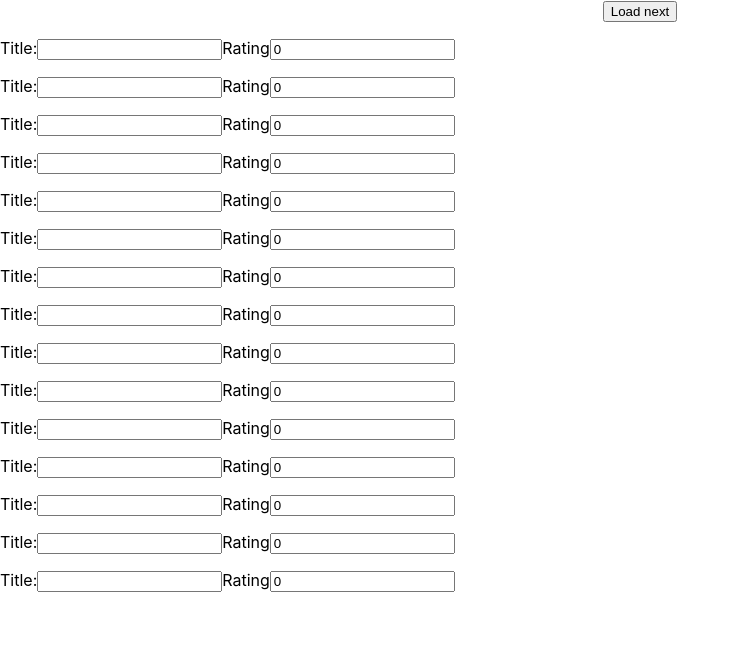
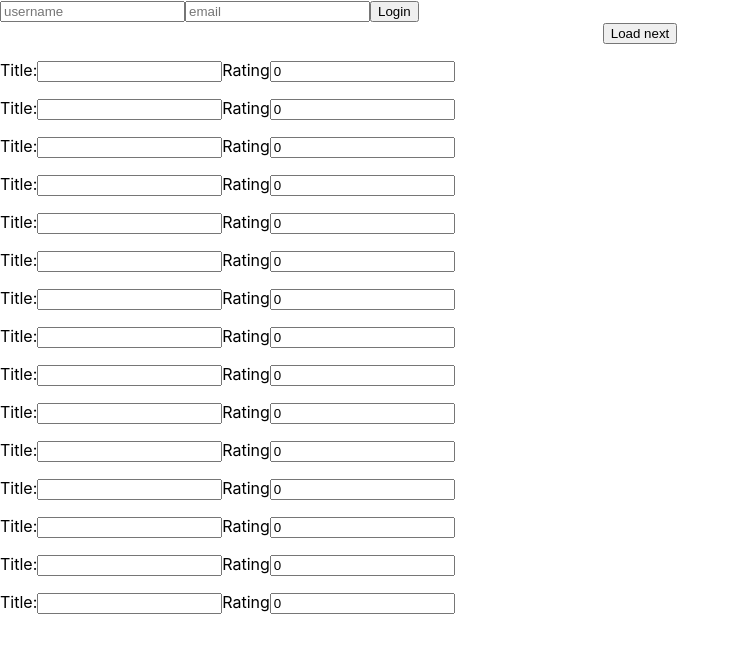
Before and after one commit to MartinNuc/react-course-2024-01-17, a React (Create React App) app: page / in a window 1280 px wide. Shown: the top 652 px of the page, without its empty margins (0-740 px from the left). Built offline with nearby package versions, Linux system fonts and the light colour scheme; no server answers.

Commit message:
user session (context)

```diff
--- a/src/App.js
+++ b/src/App.js
@@ -1,9 +1,14 @@
 import './App.css';
 import { Joke } from './Joke';
 import { AlbumVoting } from './AlbumVoting';
+import {UserInfoPane} from './user-session/UserInfoPane';
+import {UserContextProvider} from './user-session/UserContext'
 
 function App() {
   return (<>
+    <UserContextProvider>
+      <UserInfoPane />
+    </UserContextProvider>
     <div className="App">
       <Joke />
     </div>
--- /dev/null
+++ b/src/user-session/CurrentUserInfo.jsx
@@ -0,0 +1,10 @@
+import { useUser } from "./UserContext"
+
+export function CurrentUserInfo() {
+  const {user, logout} = useUser();
+
+  return <div>
+    Logged in as {user.username}
+    <button onClick={logout}>Logout</button>
+  </div>
+}
--- /dev/null
+++ b/src/user-session/LoginForm.jsx
@@ -0,0 +1,15 @@
+import { useUser } from "./UserContext";
+import {useState} from 'react';
+
+export function LoginForm() {
+  const { login } = useUser();
+  const [username, setUsername] = useState('');
+  const [email, setEmail] = useState('');
+
+  return <div>
+    <input placeholder="username" value={username} onChange={(e) => setUsername(e.target.value)} />
+    <input placeholder="email" value={email} onChange={(e) => setEmail(e.target.value)} />
+
+    <button onClick={() => login({username, email})}>Login</button>
+  </div>
+}
--- /dev/null
+++ b/src/user-session/UserContext.js
@@ -0,0 +1,17 @@
+import React, { useContext,useState } from 'react';
+
+const UserContext = React.createContext();
+
+export function UserContextProvider({children}) {
+  const [user, setUser] = useState(null);
+
+  return <UserContext.Provider value={{
+    login: (user) => setUser(user),
+    logout: () => setUser(null),
+    user
+  }}>
+    {children}
+  </UserContext.Provider>
+}
+
+export const useUser = () => useContext(UserContext);
--- /dev/null
+++ b/src/user-session/UserInfoPane.jsx
@@ -0,0 +1,11 @@
+import {LoginForm} from './LoginForm';
+import { useUser } from "./UserContext";
+import {CurrentUserInfo} from './CurrentUserInfo'
+
+export function UserInfoPane() {
+  const { user } = useUser();
+
+  return <div>
+    {user ? <CurrentUserInfo /> : <LoginForm />}
+  </div>
+}
```
